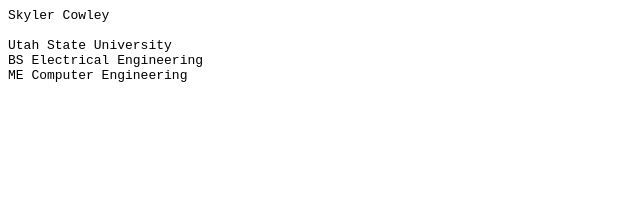
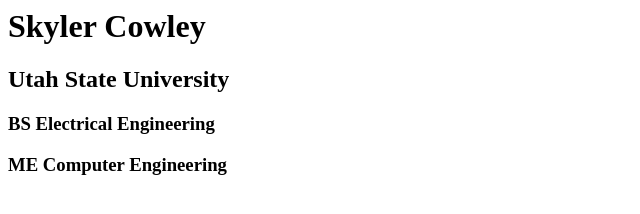
Before and after one commit to skylercowley/skylercowley.github.io, a plain HTML site: page index.html in a window 1280 px wide. Shown: the whole page, without its empty margins (0-640 px from the left). Drawn offline with Linux system fonts and the light colour scheme.

Commit message:
Update index.html

```diff
--- a/index.html
+++ b/index.html
@@ -1,7 +1,8 @@
-<pre>
-Skyler Cowley
-
-Utah State University
-BS Electrical Engineering
-ME Computer Engineering
-</pre>
+<div>
+  <h1>Skyler Cowley</h1>
+</div>
+<div>
+  <h2>Utah State University</h2>
+  <h3>BS Electrical Engineering</h3>
+  <h3>ME Computer Engineering</h3>
+</div>
```
